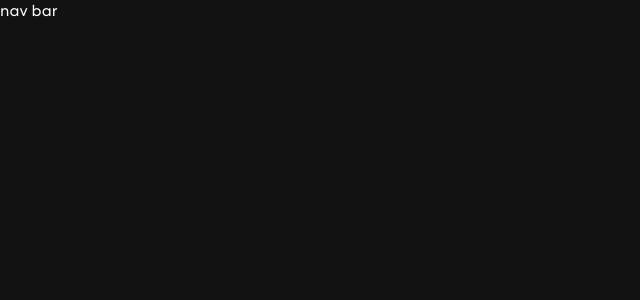
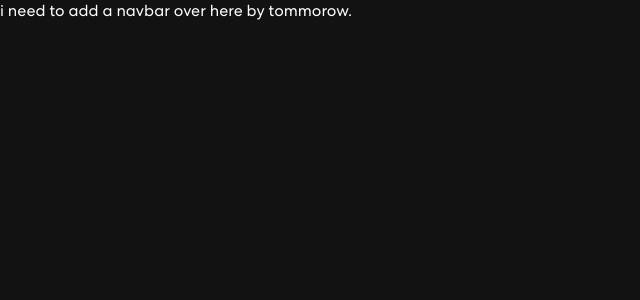
Before and after one commit to luminous42/Personal-Portfolio, a React (Create React App) app: page / in a window 1280 px wide. Shown: the top 300 px of the page, without its empty margins (0-640 px from the left). Built offline with nearby package versions, Linux system fonts and the light colour scheme.

Commit message:
change message

```diff
--- a/src/components/NavBar.js
+++ b/src/components/NavBar.js
@@ -106,5 +106,5 @@ import navIcon3 from '../assets/img/nav-icon3.svg';
 // };
 
 export const NavBar = () => {
-  return 'nav bar';
+  return 'i need to add a navbar over here by tommorow.';
 };
```
